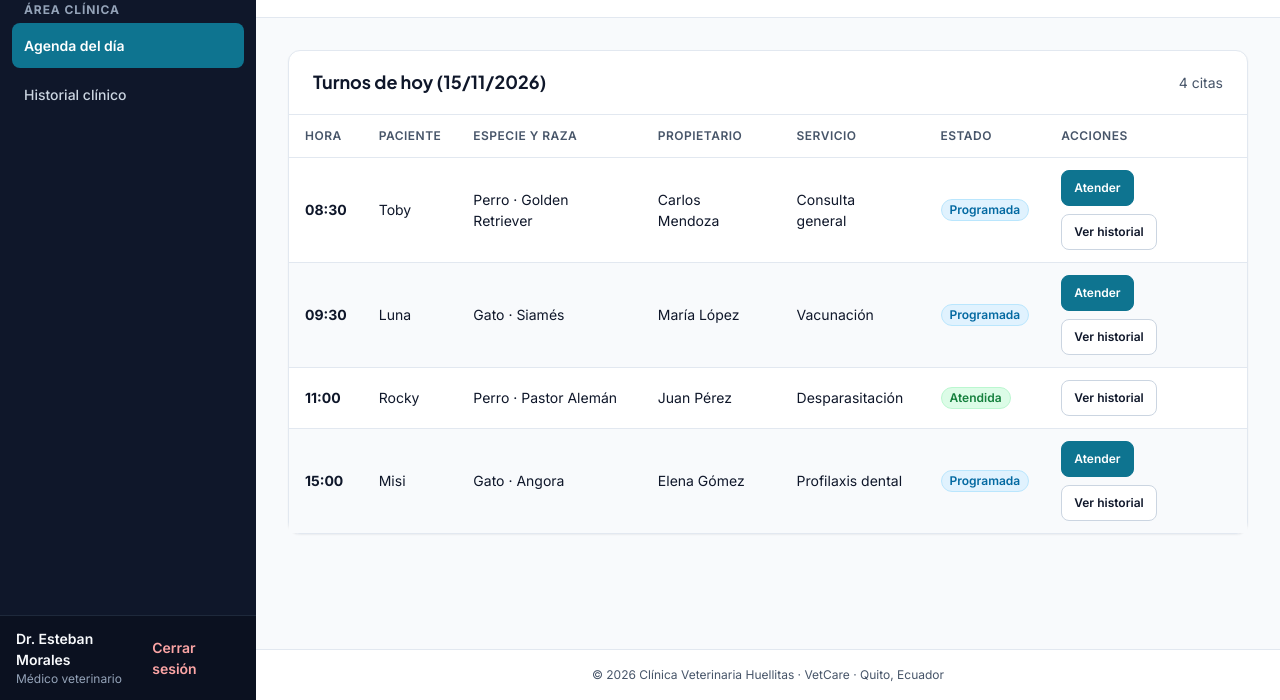
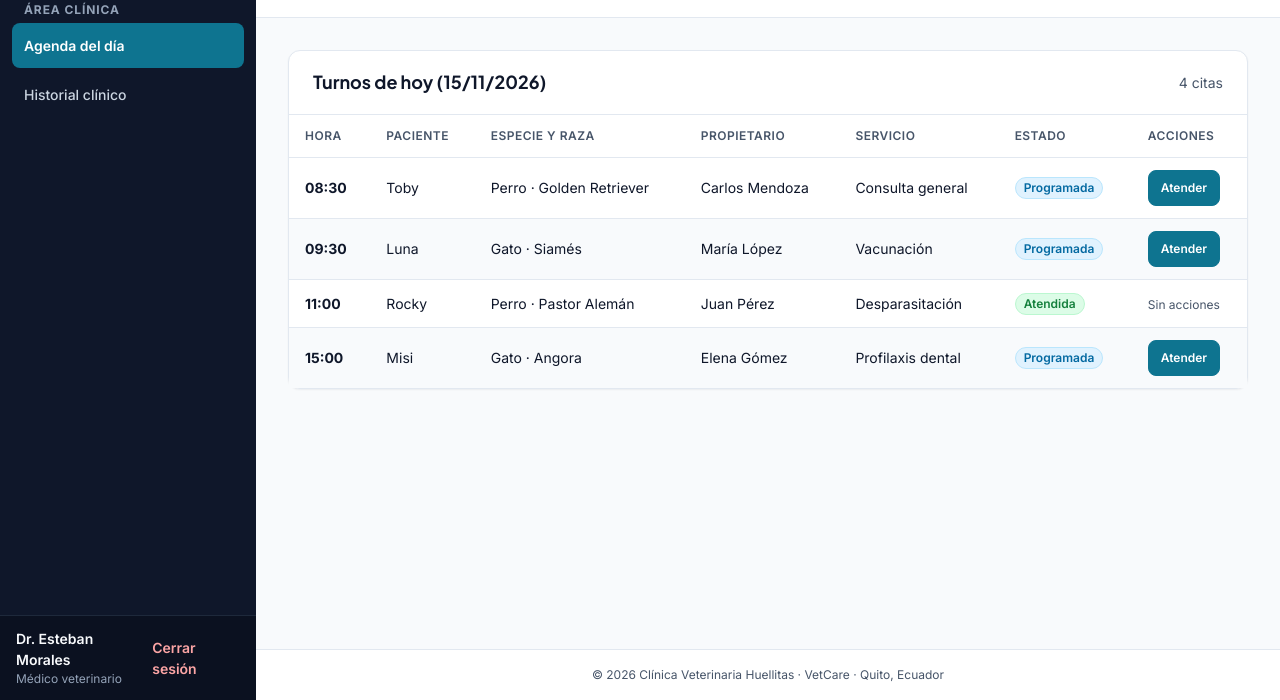
Before and after one commit to AndresVeas/VetCare, a plain HTML site: page pages/agenda-dia.html in a window 1280 px wide. Shown: the part 100-800 px from the top of the page. Drawn offline with Linux system fonts and the light colour scheme.

```diff
--- a/pages/agenda-dia.html
+++ b/pages/agenda-dia.html
@@ -86,7 +86,6 @@
                     <td data-label="Acciones">
                       <div class="table-actions">
                         <a href="atencion-registrar.html" class="btn btn-primary btn-sm">Atender</a>
-                        <a href="historial-detalle.html" class="btn btn-outline btn-sm">Ver historial</a>
                       </div>
                     </td>
                   </tr>
@@ -100,7 +99,6 @@
                     <td data-label="Acciones">
                       <div class="table-actions">
                         <a href="atencion-registrar.html" class="btn btn-primary btn-sm">Atender</a>
-                        <a href="historial-detalle.html" class="btn btn-outline btn-sm">Ver historial</a>
                       </div>
                     </td>
                   </tr>
@@ -111,11 +109,7 @@
                     <td data-label="Propietario">Juan Pérez</td>
                     <td data-label="Servicio">Desparasitación</td>
                     <td data-label="Estado"><span class="badge badge-atendida">Atendida</span></td>
-                    <td data-label="Acciones">
-                      <div class="table-actions">
-                        <a href="historial-detalle.html" class="btn btn-outline btn-sm">Ver historial</a>
-                      </div>
-                    </td>
+                    <td data-label="Acciones"><span class="fs-xs text-muted">Sin acciones</span></td>
                   </tr>
                   <tr>
                     <th scope="row" data-label="Hora">15:00</th>
@@ -127,7 +121,6 @@
                     <td data-label="Acciones">
                       <div class="table-actions">
                         <a href="atencion-registrar.html" class="btn btn-primary btn-sm">Atender</a>
-                        <a href="historial-detalle.html" class="btn btn-outline btn-sm">Ver historial</a>
                       </div>
                     </td>
                   </tr>
```
